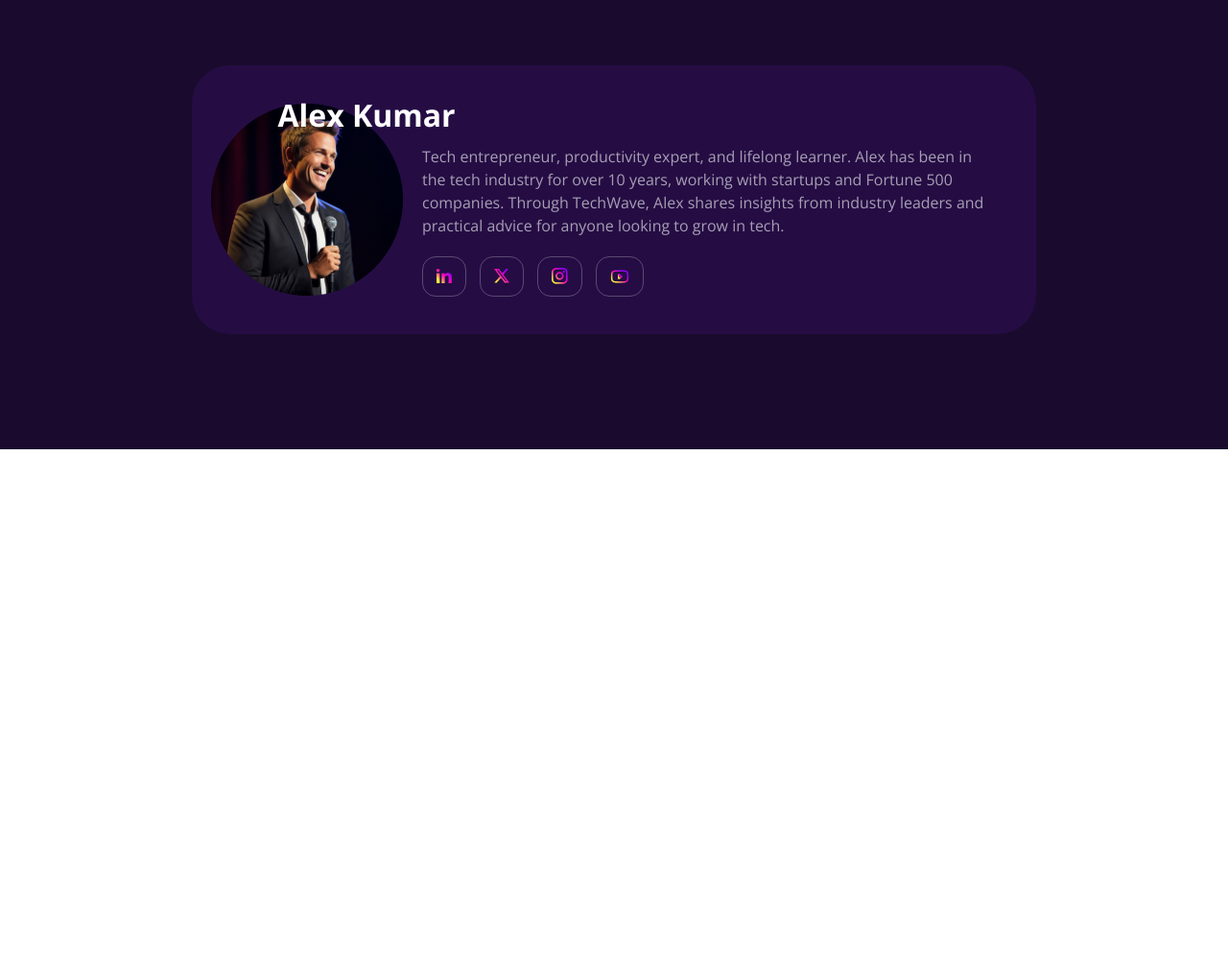
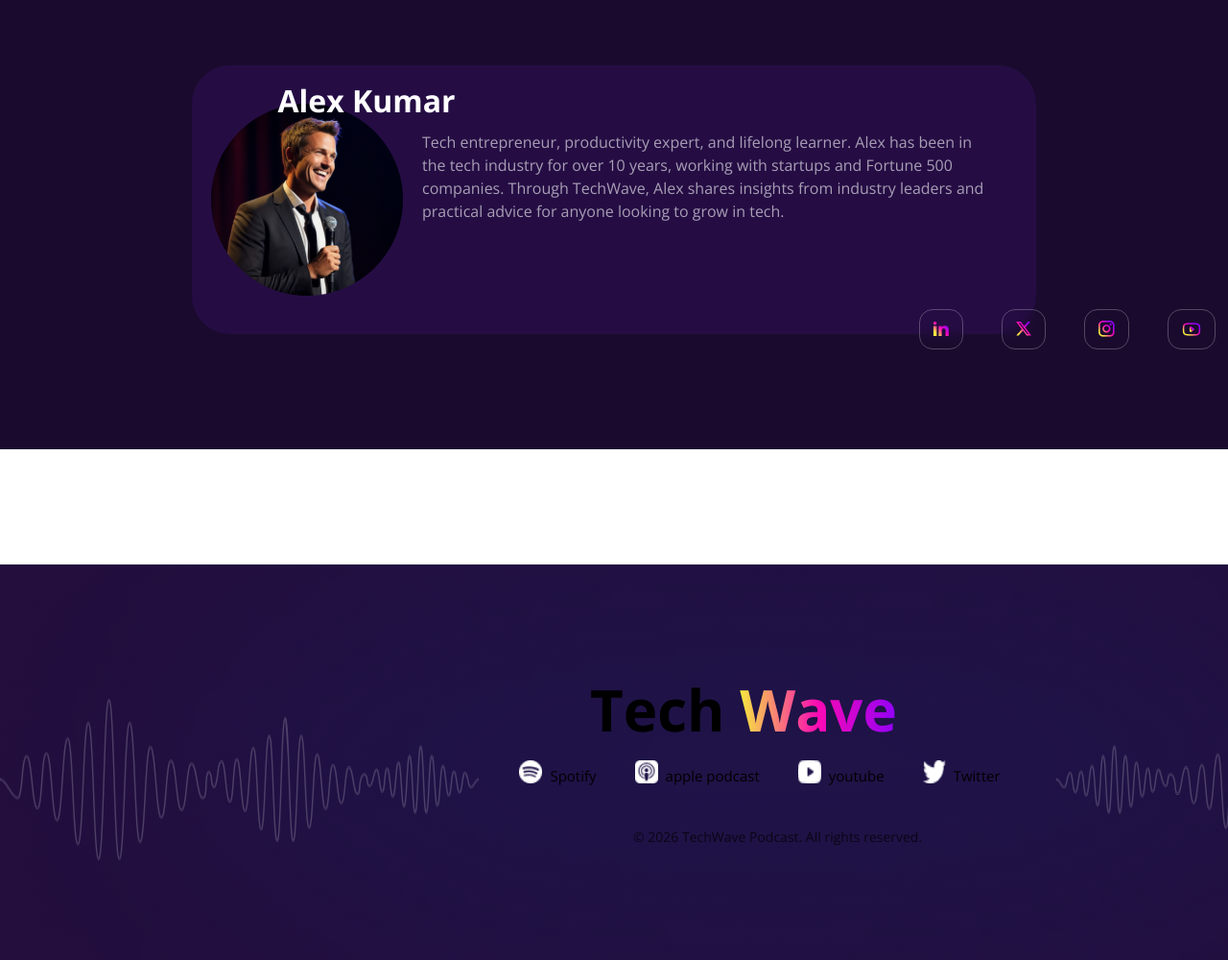
Before and after one commit to mdhossain418/ASSIGNMENT-02, a plain HTML site: page index.html in a window 1280 px wide. Shown: the part 4231-5231 px from the top of the page at 96% size. Before the commit the page ends 4699 px from the top, so only its background shows below. Drawn offline with nearby package versions, Linux system fonts and the light colour scheme.

Commit message:
footer-section-desing

```diff
--- a/index.html
+++ b/index.html
@@ -166,7 +166,7 @@
         <h2 class="fu">Featured Episodes</h2>
 
      <div class="future-container">
-        <div class="box">
+            <div class="box">
             <img class="main-img" src="./assets/Rectangle 1.png" alt="">
             <div class="use-border">
                 <h3>The Future of AI in Everyday Life</h3>
@@ -200,6 +200,7 @@
 
         </div>
      </div>
+
      <div class="about-section">
         <h2>Meet the Host</h2>
 
@@ -231,5 +232,31 @@
         </div>
      </div>
   </div>
+  <div class="footer-section">
+    <div class="footer-container">
+        <div class="font-section">
+            <h1>Tech <span class="gradient-text">Wave</span></h1>
+        </div>
+        <div class="socials">
+            <div class="social-item">
+                <img src="./assets/spotify.png" alt="">
+                <span>Spotify</span>
+            </div>
+           <div class="social-item">
+                 <img src="./assets/apple-podcast.png" alt="">
+            <span>apple podcast</span>
+           </div>
+            <div class="social-item">
+                <img src="./assets/youtube-podcast.png" alt="">
+                <span>youtube</span>
+            </div>
+            <div class="social-item">
+                <img src="./assets/twitter.png" alt="">
+                <span>Twitter</span>
+            </div>
+        </div>
+    </div>
+    <span class="footer-p">© 2026 TechWave Podcast. All rights reserved.</span>
+  </div>
 </body>
 </html>
--- a/style.css
+++ b/style.css
@@ -548,7 +548,64 @@ p{
   backdrop-filter: blur(6px);
   transition: all 0.3s ease;
 }
+.footer-section{
 
+  max-width: 1600px;
+  height: 412px;
+  background: url(./assets/footer-bg.png);
+}
+.footer-section .footer-container{
+  width: 1380PX;
+  height: 172PX;
+  position: relative;
+  top: 110px;
+  gap: 32px;
+  align-items: center;
+  justify-content: center;
+  text-align: center;
+   margin: 120px 120px 120px 120px;
+}
+.font-section h1{
+  position: relative;
+  left: 450px;
+  max-width: 410px;
+   font-size: 60px;
+}
+.socials {
+  position: relative;
+  top:-20px;
+  left: 400px;
+  max-width: 544px;
+  display: flex;
+  margin: 30px 0;
+  display: flex;
+  justify-content: center;
+  gap: 40px;
+}
+.social-item {
+  display: inline-flex;
+  align-items: center;
+}
+.social-item img {
+  width: 24px;
+  height: 24px;
+  margin-right: 8px;
+}
+.social-item span {
+  display: flex;
+  margin-top: 8px;
+  font-size: 15px;
+}
+ .footer-section .footer-p{
+  position: relative;
+  left: 660px;
+  bottom: 20px;
+  font-size: 14px;
+  opacity: 0.7;
+  text-align: center;
+  align-items: center;
+  justify-content: center;
+}
 
 
 
```
